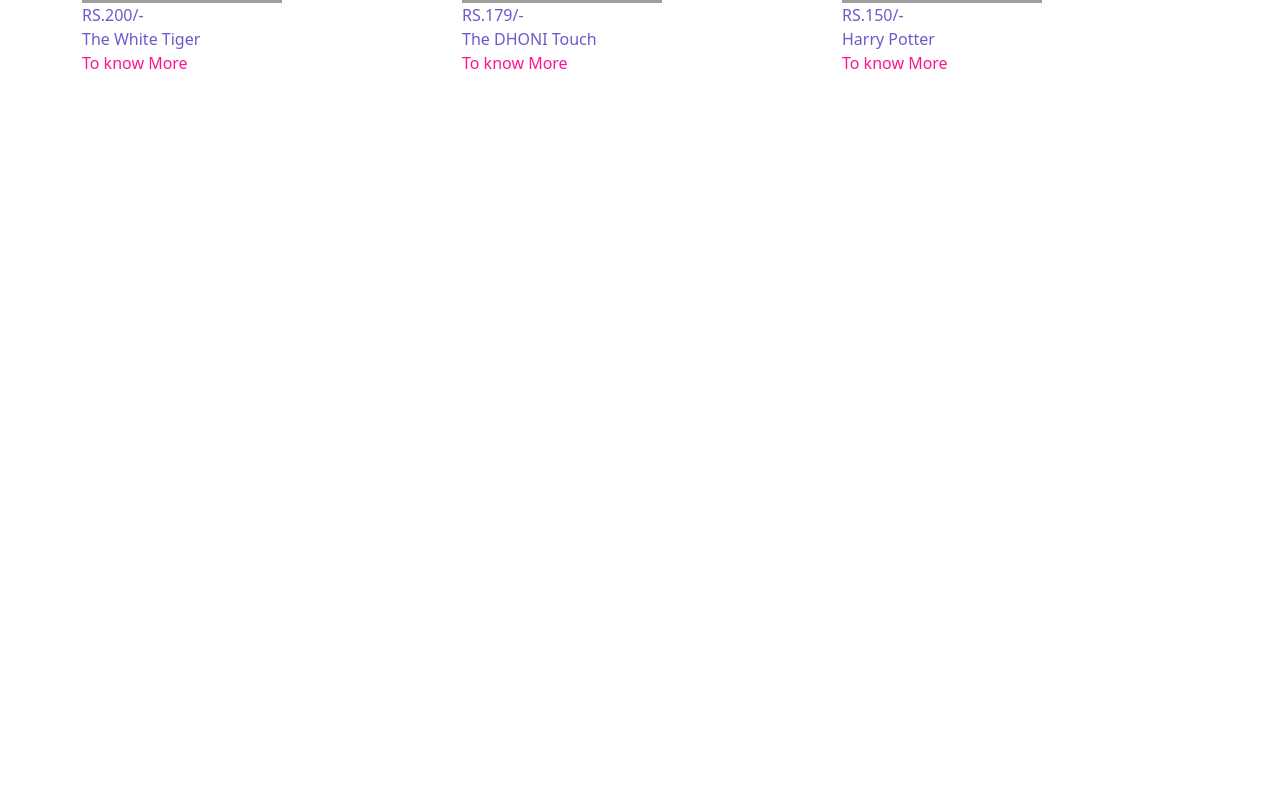
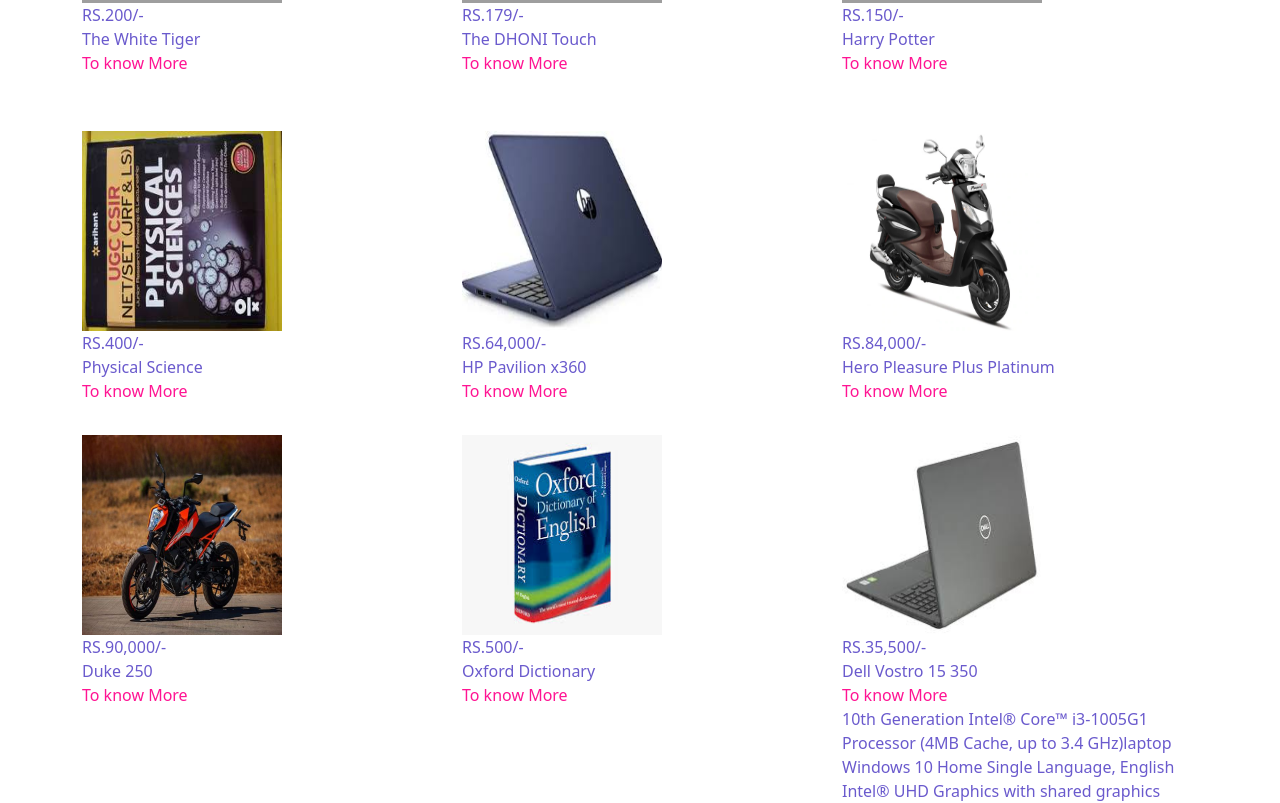
Before and after one commit to sangeethamurugasamy/Sample, a React (Create React App) app: page /Dell in a window 1280 px wide. Shown: the part 3160-3963 px from the top of the page. Before the commit the page ends 3291 px from the top, so only its background shows below. Built offline with nearby package versions, Linux system fonts and the light colour scheme; grey boxes are pictures that could not be loaded.

Commit message:
final update

```diff
--- a/src/App.js
+++ b/src/App.js
@@ -3,12 +3,14 @@
 import {Bike} from './body/Bike';
 import {Laptop} from './body/Laptop';
 import {Book} from './body/Book';
+import {Home} from './body/Home';
 
 function App() {
   return <div>
     <Bike/>
     <Laptop/>
     <Book/>
+    <Home/>
   </div>
 }
 
```
